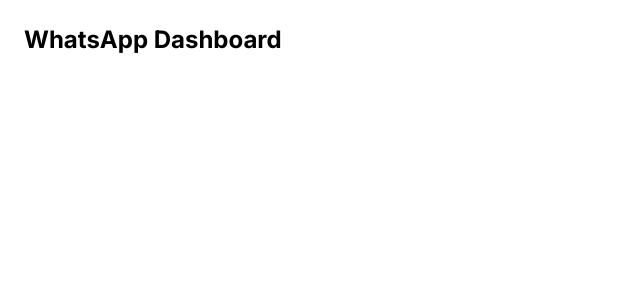
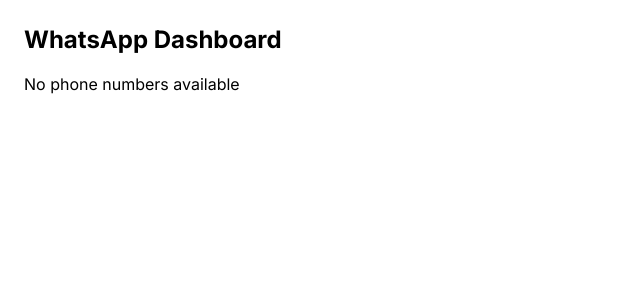
Before and after one commit to Fadhilmk/MVP, a Next.js app: page / in a window 1280 px wide. Shown: the top 300 px of the page, without its empty margins (0-640 px from the left). Built offline with nearby package versions, Linux system fonts and the light colour scheme.

Commit message:
bismillah

```diff
--- a/app/api/webhook/route.js
+++ b/app/api/webhook/route.js
@@ -31,6 +31,7 @@
                 const messages = change.value.messages || [];
 
                 contactNumbers.forEach(number => phoneNumbers.add(number));
+                console.log('Updated Phone Numbers:', Array.from(phoneNumbers)); // Log updated phone numbers
 
                 messages.forEach(message => {
                     const number = message.from;
--- a/app/page.js
+++ b/app/page.js
@@ -55,7 +55,10 @@
         <div className="p-6">
             <h1 className="text-2xl font-bold">WhatsApp Dashboard</h1>
             <ul className="mt-4 space-y-2">
-                {phoneNumbers.map((number) => (
+                {phoneNumbers.length === 0 ? (
+                    <li>No phone numbers available</li>
+                ) : (
+                    phoneNumbers.map((number) => (
                         <li key={number} className="p-4 border rounded shadow-sm">
                             <button onClick={() => {
                                 setSelectedNumber(number);
@@ -64,19 +67,24 @@
                                 {number}
                             </button>
                         </li>
-                ))}
+                    ))
+                )}
             </ul>
             {selectedNumber && (
                 <div className="mt-6">
                     <h2 className="text-xl font-semibold">Inbox for {selectedNumber}</h2>
                     <div className="mt-4 space-y-2">
-                        {messages.map((msg) => (
+                        {messages.length === 0 ? (
+                            <div>No messages available</div>
+                        ) : (
+                            messages.map((msg) => (
                                 <div key={msg.id} className="p-4 border rounded shadow-sm">
                                     <p><strong>From:</strong> {msg.from}</p>
                                     <p><strong>Message:</strong> {msg.text}</p>
                                     <p><strong>Time:</strong> {new Date(msg.timestamp * 1000).toLocaleString()}</p>
                                 </div>
-                        ))}
+                            ))
+                        )}
                     </div>
                     <div className="mt-4 flex">
                         <input
```
Lines whose indentation alone changed are shown as unchanged.
